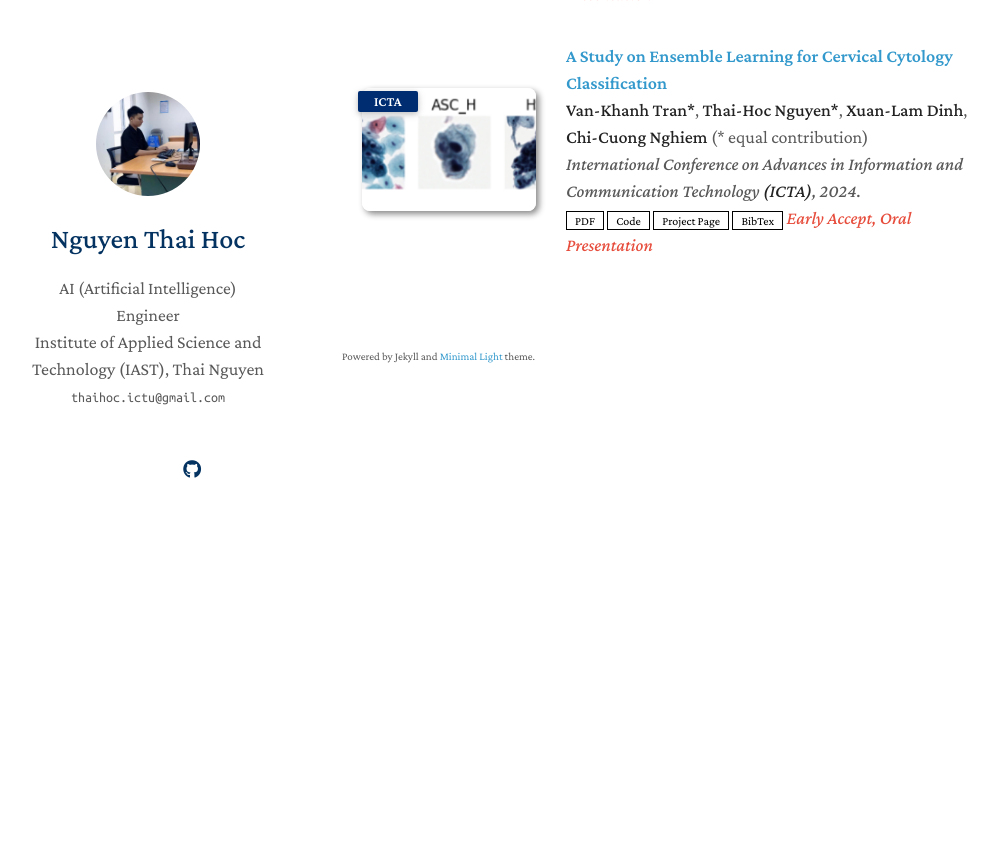
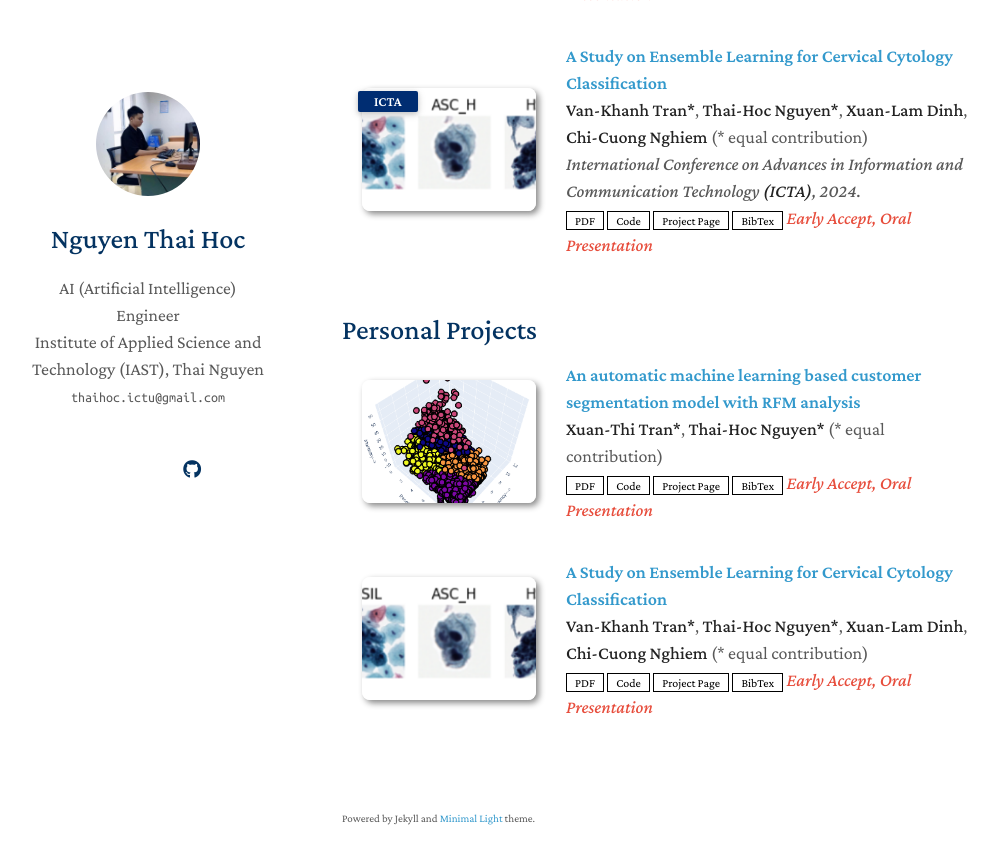
Before and after one commit to nthaihoc/about-me, a Jekyll site: the page built from index.md, in a window 1280 px wide and 900 px high, scrolled down 1054 px. Shown: the top 864 px of the window, without its empty margins (128-1126 px from the left). Built offline with Jekyll 4.4.1, drawn with Linux system fonts in a browser that asks for light colours; a style sheet for code colours, icons or effects is not loaded; our own code applies the rules of GitHub Pages for plain Markdown files; before the commit the page ends 1492 px from its top, so only the background shows below that.

Commit message:
update profile

```diff
--- /dev/null
+++ b/_data/projects.yml
@@ -0,0 +1,11 @@
+main:
+  - title: "An automatic machine learning based customer segmentation model with RFM analysis"
+    authors: <strong>Xuan-Thi Tran*</strong>, <strong>Thai-Hoc Nguyen*</strong> (* equal contribution)
+    labels: Deep Learning, Machine Learning, Customer Segmentation, RFM Analysis
+    description: International Conference on Advances in Information and Communication Technology<strong> (ICTA)</strong>, 2024.
+    pdf: https://
+    code: https://
+    page: https://
+    bibtex: https://
+    image: ./assets/img/icta_02.png
+    notes: Early Accept, Oral Presentation
--- /dev/null
+++ b/_includes/projects.md
@@ -0,0 +1,51 @@
+<h2 id="publications" style="margin: 2px 0px -15px;">Personal Projects</h2>
+
+<div class="publications">
+<ol class="bibliography">
+
+{% for link in site.data.publications.main %}
+
+<li>
+<div class="pub-row">
+  <div class="col-sm-3 abbr" style="position: relative;padding-right: 15px;padding-left: 15px;">
+    {% if link.image %}
+    <img src="{{ link.image }}" class="teaser img-fluid z-depth-1" style="width=100;height=40%">
+    {% if link.labels %}
+    <abbr class="badge">{{ link.conference_short }}</abbr>
+    {% endif %}
+    {% endif %}
+  </div>
+  <div class="col-sm-9" style="position: relative;padding-right: 15px;padding-left: 20px;">
+      <div class="title"><a href="{{ link.pdf }}">{{ link.title }}</a></div>
+      <div class="author">{{ link.authors }}</div>
+      <div class="periodical"><em>{{ link.description }}</em>
+      </div>
+    <div class="links">
+      {% if link.pdf %}
+      <a href="{{ link.pdf }}" class="btn btn-sm z-depth-0" role="button" target="_blank" style="font-size:12px;">PDF</a>
+      {% endif %}
+      {% if link.code %}
+      <a href="{{ link.code }}" class="btn btn-sm z-depth-0" role="button" target="_blank" style="font-size:12px;">Code</a>
+      {% endif %}
+      {% if link.page %}
+      <a href="{{ link.page }}" class="btn btn-sm z-depth-0" role="button" target="_blank" style="font-size:12px;">Project Page</a>
+      {% endif %}
+      {% if link.bibtex %}
+      <a href="{{ link.bibtex }}" class="btn btn-sm z-depth-0" role="button" target="_blank" style="font-size:12px;">BibTex</a>
+      {% endif %}
+      {% if link.notes %}
+      <strong> <i style="color:#e74d3c">{{ link.notes }}</i></strong>
+      {% endif %}
+      {% if link.others %}
+      {{ link.others }}
+      {% endif %}
+    </div>
+  </div>
+</div>
+</li>
+<br>
+
+{% endfor %}
+
+</ol>
+</div>
--- a/index.md
+++ b/index.md
@@ -22,3 +22,5 @@
 * **[2023/2024/2025]**: *Outstanding Student* of Thai Nguyen University of Information and Communication Technology.
 
 {% include_relative _includes/publications.md %}
+
+{% include_relative _includes/projects.md %}
```
